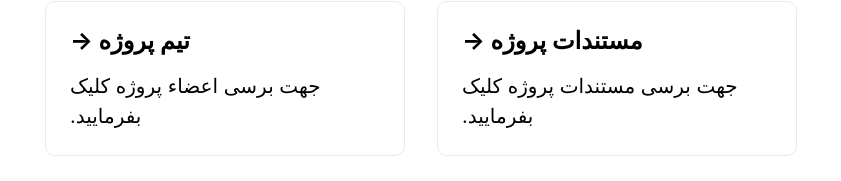
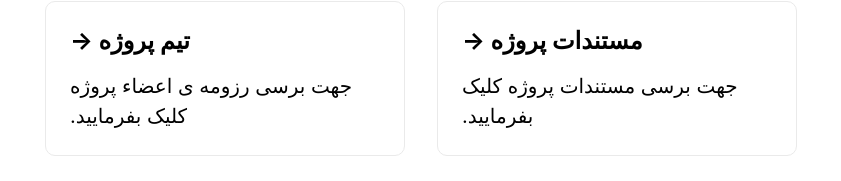
Before and after one commit to polbadman/POLnextjs, a Next.js app: page / in a window 1280 px wide. Shown: the part 358-539 px from the top of the page, without its empty margins (405-1246 px from the left). Built offline with nearby package versions, Linux system fonts and the light colour scheme.

Commit message:
Update index.js

```diff
--- a/pages/index.js
+++ b/pages/index.js
@@ -21,7 +21,7 @@ export default function Home() {
           </a>
           <a href="https://github.com/polbadman/PNU_3991_AR" className={styles.card}>
             <h3>تیم پروژه &rarr;</h3>
-            <p>جهت برسی اعضاء پروژه کلیک بفرمایید.</p>
+            <p>جهت برسی رزومه ی اعضاء پروژه کلیک بفرمایید.</p>
           </a>
         </div>
       </main>
```
